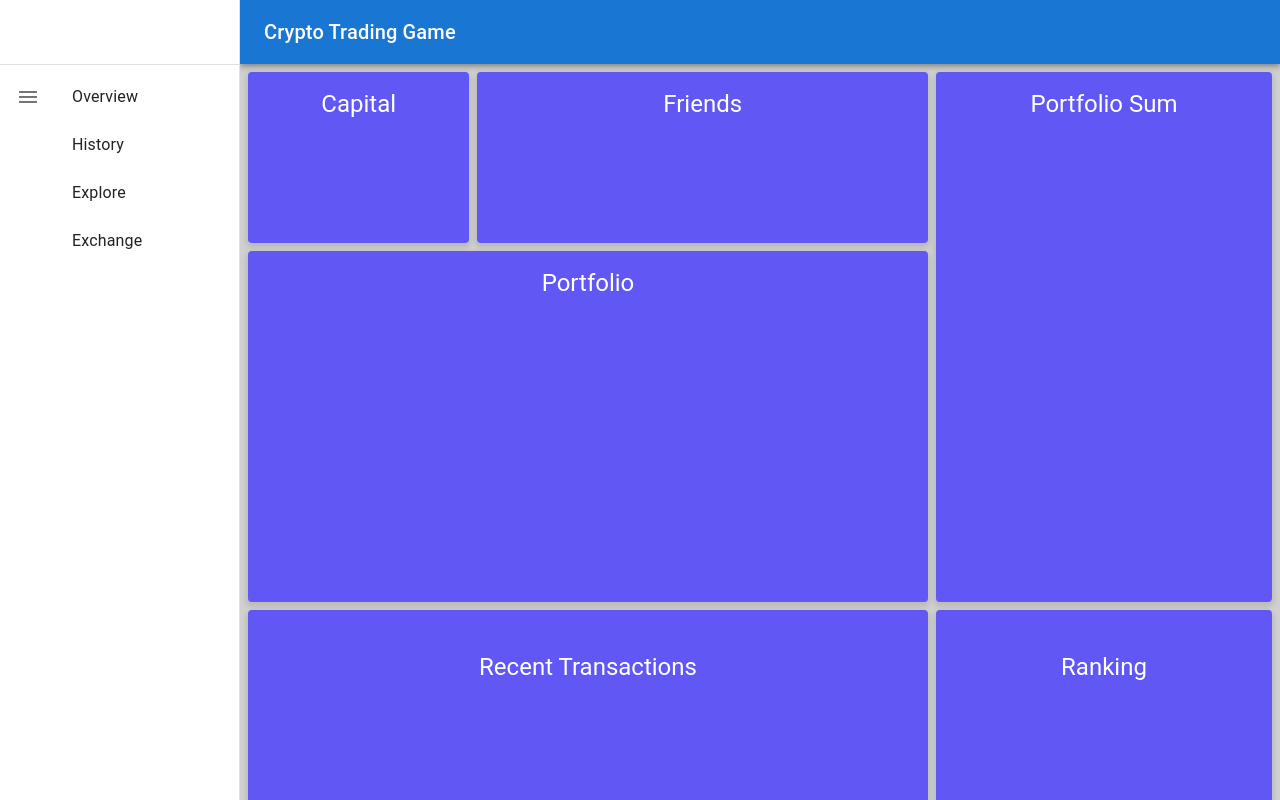
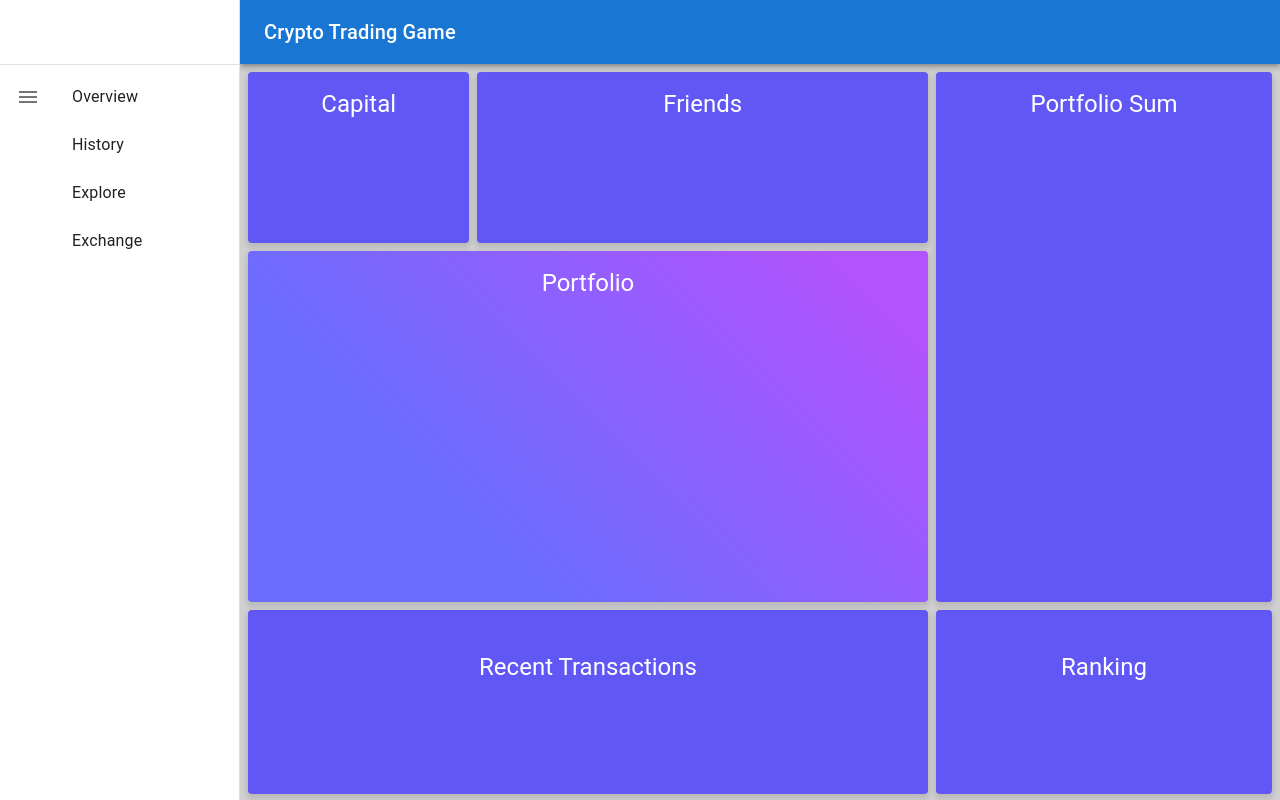
Before and after one commit to PogChampisAlreadyTaken/wt-frontend, a React (Create React App) app: page / in a window 1280 px wide. Built offline with nearby package versions, Linux system fonts and the light colour scheme.

Commit message:
Update HP and Portfolio

```diff
--- a/src/components/cards/Portfolio.tsx
+++ b/src/components/cards/Portfolio.tsx
@@ -21,8 +21,8 @@ export default function Portfolio() {
 const useStyles = makeStyles({
   portfolio: {
     height: "100%",
-    //background: 'linear-gradient(45deg, #6B6DFE 30%, #B153FF 90%)',
-    background: "#6157f4",
+    background: 'linear-gradient(45deg, #6B6DFE 30%, #B153FF 90%)',
+    //background: "#6157f4",
     boxShadow: "0 3px 5px 2px rgba(0, 0, 0, 0.1)",
     color: "white",
   },
--- a/src/pages/Homepage.tsx
+++ b/src/pages/Homepage.tsx
@@ -12,7 +12,7 @@ import Ranking from "../components/cards/Ranking";
 
 type Props = {};
 export function Homepage(props: Props) {
-  const classes = useStyles();
+  const container = useStyles();
 
   return (
     <Box style={{ height: "calc(100% - 8px)", paddingBottom: "8px" }}>
@@ -57,12 +57,12 @@ export function Homepage(props: Props) {
           container
           direction="row"
           spacing={1}
-          style={{ height: "calc(30%)", margin: "0px" }}
+          style={{ height: "calc(30%)", margin: "0px", paddingBottom: "38px" }}
         >
-          <Grid item xs={8} style={{ height: "100%", margin: "0px" }}>
+          <Grid item xs={8} style={{ height: "100%"}}>
             <RecentTransactions />
           </Grid>
-          <Grid item xs={4} style={{ height: "100%", margin: "0px" }}>
+          <Grid item xs={4} style={{ height: "100%" }}>
             <Ranking />
           </Grid>
         </Grid>
```
